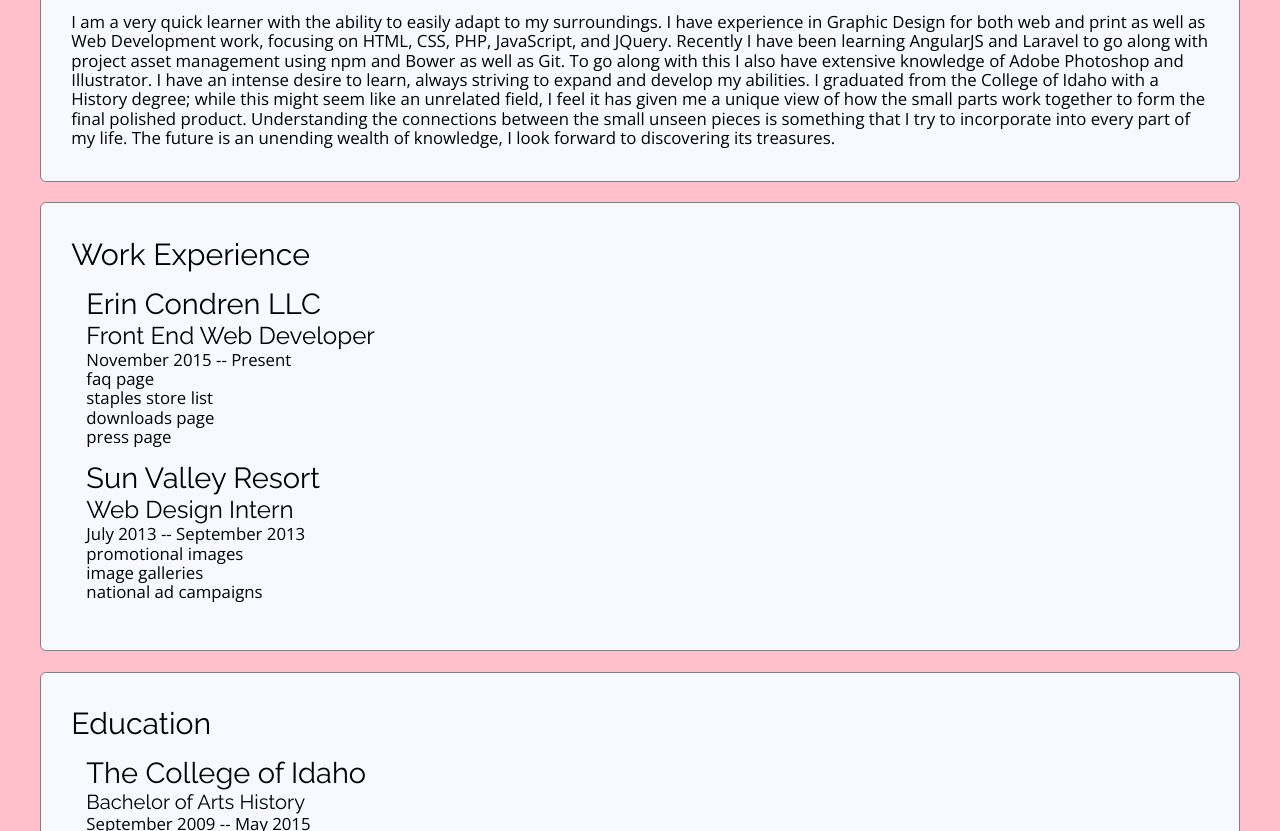
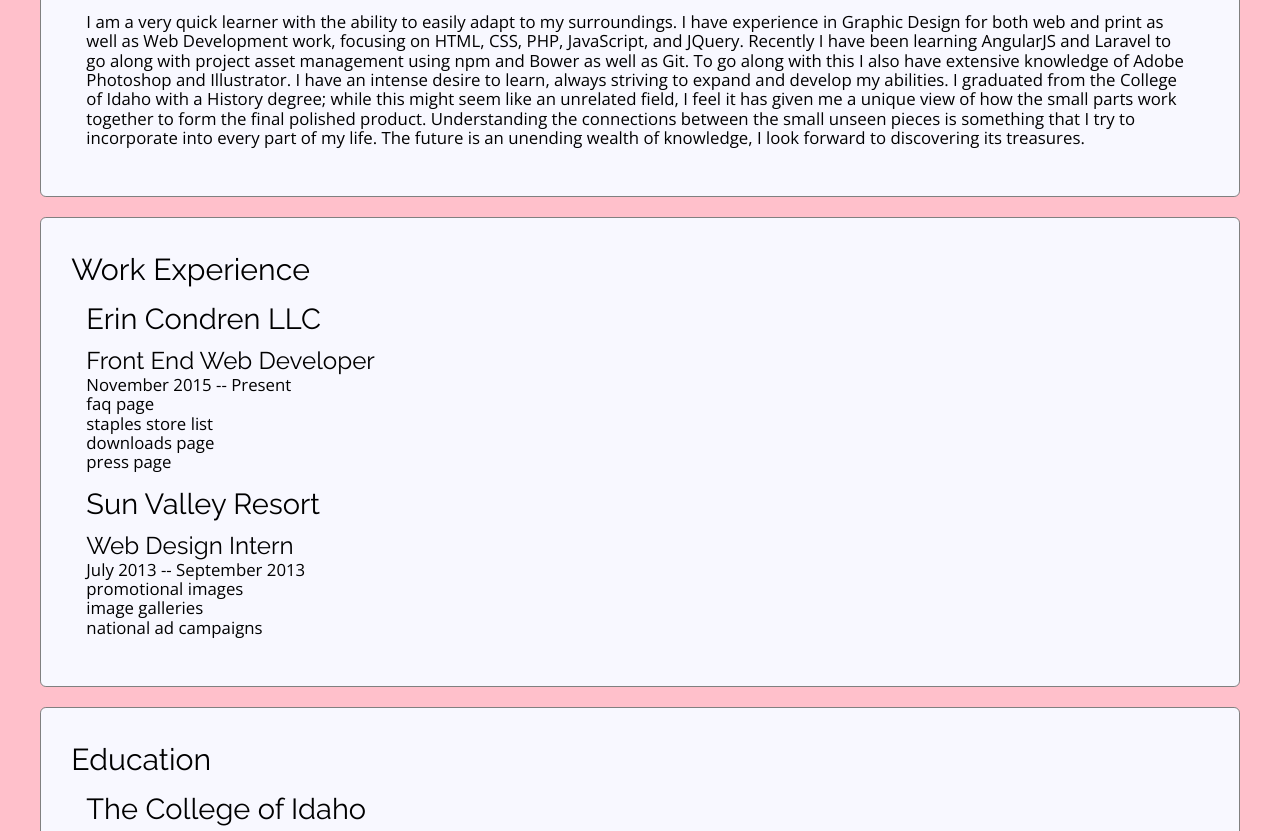
Before and after one commit to skunkface/jsonresume, a website: page public/resume.html in a window 1280 px wide. Shown: the part 271-1102 px from the top of the page. Drawn offline with nearby package versions, Linux system fonts and the light colour scheme.

Commit message:
padding/margin tweaks

```diff
--- a/public/css/default.css
+++ b/public/css/default.css
@@ -39,6 +39,7 @@
 
 .resume-holder section h2 {
   font-size: 1.728em;
+  margin-bottom: .35em;
  }
 
 .resume-holder section h3 {
@@ -47,6 +48,7 @@
 
 .resume-holder section h4 {
   font-size: 1.2em;
+  margin-bottom: .2em;
  }
 
 .resume-holder section p {
--- a/public/js/resume.js
+++ b/public/js/resume.js
@@ -56,11 +56,15 @@
     profilesHolder.appendChild(buildSocialProfile(myProfiles[network]));
   }
 
+  var descriptionHolder = document.createElement('article');
+  descriptionHolder.classList.add('description');
+  elemBuilder('p', general.summary, descriptionHolder);
+
   elemBuilder('h1', general.name, generalHolder);
   generalHolder.appendChild(locationHolder);
   generalHolder.appendChild(contactHolder);
   generalHolder.appendChild(profilesHolder);
-  elemBuilder('p', general.summary, generalHolder);
+  generalHolder.appendChild(descriptionHolder);
   docBody.appendChild(generalHolder);
 }
 
```
